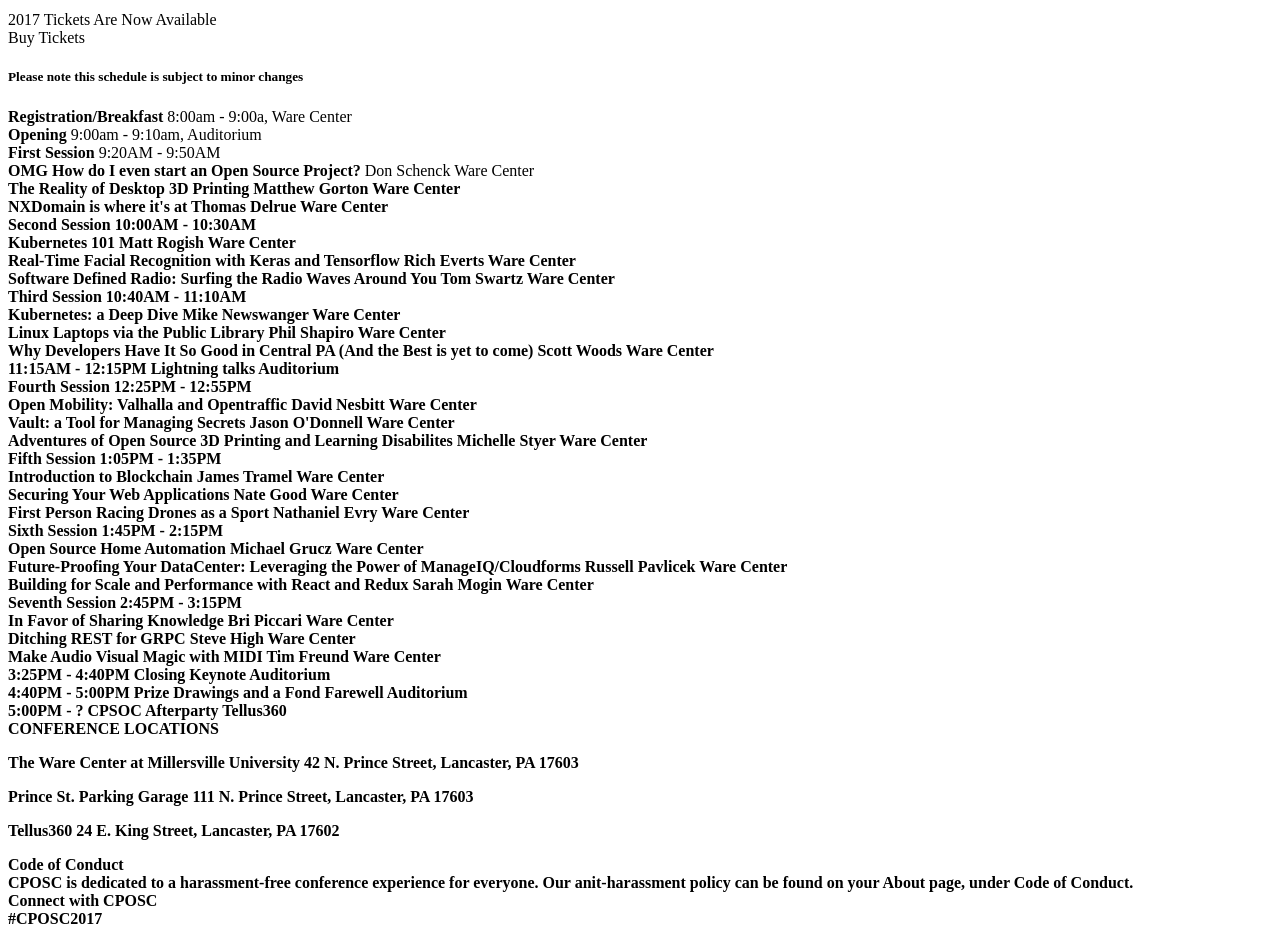
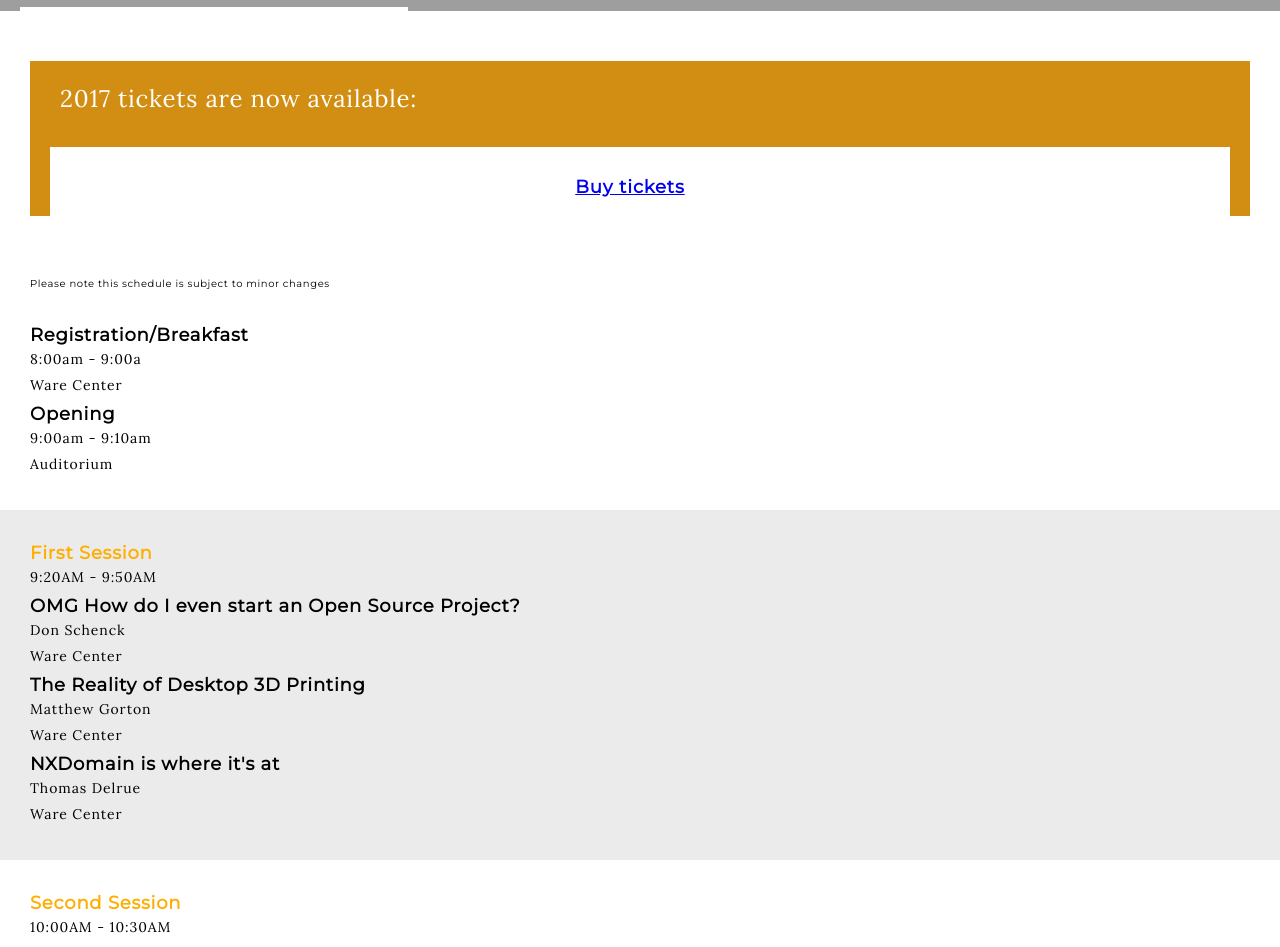
Before and after one commit to TheHopefulMarshmallow/group-project, a plain HTML site: page ssp.html in a window 1280 px wide. Shown: the part 187-1134 px from the top of the page. Drawn offline with Linux system fonts and the light colour scheme; grey boxes are pictures that could not be loaded.

Commit message:
rewrote ssq html and finished css for every page

```diff
--- a/ssp.html
+++ b/ssp.html
@@ -1,319 +1,217 @@
 <!DOCTYPE html>
 <html>
-  <head>
-    <meta name="viewport" content="width=device-width,    initial-scale=1.0">
-    <meta charset="utf-8">
-    <title> Speakers and Sessions Page </title>
-    <link rel="stylesheet" type="text/css" href="ssp.css">
-    <link href="https://fonts.googleapis.com/css?family=Lora%7CMontserrat" rel="stylesheet">
-  </head>
 
-    <body>
+<head>
+  <meta charset="utf-8">
+  <title>Speakers and Sessions</title>
+  <meta name="viewport" content="width=device-width, initial-scale=1.0">
+  <link href="https://fonts.googleapis.com/css?family=Lora|Montserrat" rel="stylesheet">
+  <link rel="stylesheet" type="text/css" href="style/style.css">
+</head>
 
-      <!-- Header -->
-      <header>
-        <h3> Central Pennsylvania Open Source Conference </h3>
 
-        <div class="about">
-          About
+<body>
+
+  <header class="header">
+    <div class="fltl">
+      <h1>Central Pennsvylvania Open Source Conference</h1>
+    </div>
+    <nav class="fltr">
+      <div class="dropdown">
+        <button class="dropbtn"><img class="drpi" src="back/burger.png" alt="menu" height="40" width="40"></button>
+        <div class="dropdown-content">
+          <a class="rgt" href="index.html">home</a>
+          <a class="rgt" href="become-a-sponsor.html">become a sponsor</a>
+          <a class="rgt" href="about.html">About</a>
+          <a class="rgt" href="ssp.html">speakers sessions</a>
+          <a class="rgt" href="tickets.html">tickets</a>
         </div>
-        <div class="sessions">
-          Sessions
-        </div>
-        <div class="sponsor">
-           Become A Sponsor
-         </div>
-         <div class="tickets">
-           Tickets
-         </div>
+      </div>
+    </nav>
+  </header>
+  <section class="heading">
+    <p class="lorab">Speakers and Sessions</p>
+    <div class="line">
 
-       </header>
-       <!-- End of Header -->
+    </div>
+  </section>
+  <section class="tickets">
+    <div class="whitesp">
+      <h1 class="lorab">2017 tickets are now available:</h1>
+      <div class="buy">
+        <a c href="#">Buy tickets</a>
+      </div>
+    </div>
+  </section>
+  <section class="note">
+    <p class="mon">Please note this schedule is subject to minor changes</p>
+  </section>
+  <section class="whitebox">
+    <h1 class="mon">Registration/Breakfast</h1>
+    <p class="lorao">8:00am - 9:00a</p>
+    <p class="lorao">Ware Center</p>
 
-       <!-- Top heading -->
-       <h2>
-         <div class="ss">
-           Speakers and Sessions
-         </div>
-       </h2>
+    <h1 class="mon">Opening</h1>
+    <p class="lorao">9:00am - 9:10am</p>
+    <p class="lorao">Auditorium</p>
 
-       <!-- Sass div classes -->
-       <section class="avail-tickets">
-         2017 Tickets Are Now Available
-         <div class="buy-tickets">
-           Buy Tickets
-         </div>
-       </section>
+  </section>
+  <section class="greybox">
+    <h1 class="mon2"> First Session </h1>
+    <p class="lorao">9:20AM - 9:50AM</P>
 
-       <h5> Please note this schedule is subject to minor changes </h5>
+    <p class="mon"> OMG How do I even start an Open Source Project?</p>
+    <p class="lorao">Don Schenck</p>
+    <p class="lorao">Ware Center</p>
 
-       <!-- Start of huge Section -->
-       <section>
+    <p class="mon">The Reality of Desktop 3D Printing</p>
+    <p class="lorao">Matthew Gorton</p>
+    <p class="lorao">Ware Center</p>
 
-         <div class="registration">
-           <strong>Registration/Breakfast</strong>
-           8:00am - 9:00a,
-           Ware Center
-         </div>
+    <p class="mon"> NXDomain is where it's at</p>
+    <p class="lorao">Thomas Delrue</p>
+    <p class="lorao">Ware Center</p>
+  </section>
+  <section class="whitebox">
+    <h1 class="mon2">Second Session</h1>
+    <p class="lorao">10:00AM - 10:30AM</p>
 
-          <div class="open">
-            <strong>Opening</strong>
-            9:00am - 9:10am,
-            Auditorium
-          </div>
+    <h1 class="mon">Kubernetes 101</h1>
+    <p class="lorao">Matt Rogish</p>
+    <p class="lorao">Ware Center</p>
 
-          <div class="gray-box">
-          <div class="first-sess">
-            <strong> First Session </strong>
-            9:20AM - 9:50AM
-          </div>
+    <h1 class="mon">Real-Time Facial Recognition with Keras and Tensorflow</h1>
+    <p class="lorao">Rich Everts</p>
+    <p class="lorao">Ware Center</p>
 
-          <div class="omg">
-            <strong> OMG How do I even start an Open Source Project?</strong>
-            Don Schenck
-            Ware Center
-          </div>
+    <h1 class="mon">Software Defined Radio: Surfing the Radio Waves Around You</h1>
+    <p class="lorao">Tom Swartz</p>
+    <p class="lorao">Ware Center</p>
+  </section>
+  <section class="greybox">
+    <h1 class="mon2">Third Session</h1>
+    <p class="lorao">10:40AM - 11:10AM</p>
 
-          <div class="desktop">
-            <strong> The Reality of Desktop 3D Printing</sstrong>
-            Matthew Gorton
-            Ware Center
-          </div>
+    <p class="mon">Kubernetes: a Deep Dive</p>
+    <p class="lorao">Mike Newswanger</p>
+    <p class="lorao">Ware Center</p>
 
-          <div class="domain">
-            <strong> NXDomain is where it's at</strong>
-            Thomas Delrue
-            Ware Center
-          </div>
-        </div>
+    <p class="mon">Linux Laptops via the Public Library</p>
+    <p class="lorao">Phil Shapiro</p>
+    <p class="lorao">Ware Center</p>
 
-        <div class="second-sess">
-          <strong>Second Session</strong>
-          10:00AM - 10:30AM
-        </div>
+    <p class="mon">Why Developers Have It So Good in Central PA (And the Best is yet to come)</p>
+    <p class="lorao">Scott Woods</p>
+    <p class="lorao">Ware Center</p>
 
-        <div class="kuber">
-          <strong>Kubernetes 101</strong>
-          Matt Rogish
-          Ware Center
-        </div>
+    <p class="mon">11:15AM - 12:15PM</p>
+    <p class="lorao">Lightning talks</p>
+    <p class="lorao">Auditorium</p>
+  </section>
+  <section class="whitebox">
+    <h1 class="mon2">Fourth Session</h1>
+    <p class="lorao">12:25PM - 12:55PM</p>
 
-        <div class="real-time">
-          <strong>Real-Time Facial Recognition with Keras and Tensorflow</strong>
-          Rich Everts
-          Ware Center
-        </div>
+    <h1 class="mon">Open Mobility: Valhalla and Opentraffic</h1>
+    <p class="lorao">David Nesbitt</p>
+    <p class="lorao">Ware Center</p>
 
-        <div class="software">
-          <strong>Software Defined Radio: Surfing the Radio Waves Around You</strong>
-          Tom Swartz
-          Ware Center
-        </div>
+    <h1 class="mon">Vault: a Tool for Managing Secrets</h1>
+    <p class="lorao">Jason O'Donnell</p>
+    <p class="lorao">Ware Center</p>
 
-        <div class="gray-box2">
-          <div class="third-sess">
-            <strong>Third Session</strong>
-            10:40AM - 11:10AM
-          </div>
+    <h1 class="mon">Adventures of Open Source 3D Printing and Learning Disabilites</h1>
+    <p class="lorao">Michelle Styer</p>
+    <p class="lorao">Ware Center</p>
+  </section>
+  <section class="greybox">
+    <h1 class="mon2">Fifth Session</h1>
+    <p class="lorao">1:05PM - 1:35PM</p>
 
-          <div class="kuber2">
-            <strong>Kubernetes: a Deep Dive</strong>
-            Mike Newswanger
-            Ware Center
-          </div>
 
-          <div class="linux">
-            <strong>Linux Laptops via the Public Library</strong>
-            Phil Shapiro
-            Ware Center
-          </div>
+    <p class="mon">Introduction to Blockchain</p>
+    <p class="lorao">James Tramel</p>
+    <p class="lorao">Ware Center</p>
 
-          <div class="why-develop">
-            <strong>Why Developers Have It So Good in Central PA
-              (And the Best is yet to come)</strong>
-              Scott Woods
-              Ware Center
-            </div>
-          </div>
 
-          <div class="white-box">
-            <div class="lightning">
-              11:15AM - 12:15PM
-              <strong>Lightning talks </strong>
-              Auditorium
-            </div>
-          </div>
+    <p class="mon">Securing Your Web Applications</p>
+    <p class="lorao">Nate Good</p>
+    <p class="lorao">Ware Center</p>
 
-          <div class="gray-box3">
-            <div class="fourth">
-              <strong>Fourth Session</strong>
-              12:25PM - 12:55PM
-            </div>
+    <p class="mon">First Person Racing Drones as a Sport</p>
+    <p class="lorao">Nathaniel Evry</p>
+    <p class="lorao">Ware Center</p>
+  </section>
+  <section class="whitebox">
+    <h1 class="mon2">Sixth Session</h1>
+    <p class="lorao">1:45PM - 2:15PM</p>
 
-            <div class="open-mob">
-              <strong>Open Mobility: Valhalla and Opentraffic</strong>
-              David Nesbitt
-              Ware Center
-            </div>
+    <h1 class="mon">Open Source Home Automation</h1>
+    <p class="lorao">Michael Grucz</p>
+    <p class="lorao">Ware Center</p>
 
-            <div class="vault">
-              <strong>Vault: a Tool for Managing Secrets</strong>
-              Jason O'Donnell
-              Ware Center
-            </div>
+    <h1 class="mon">Future-Proofing Your DataCenter: Leveraging the Power of ManageIQ/Cloudforms</h1>
+    <p class="lorao">Russell Pavlicek</p>
+    <p class="lorao">Ware Center</p>
 
-            <div class="adventure">
-              <strong>Adventures of Open Source 3D Printing and Learning Disabilites</strong>
-              Michelle Styer
-              Ware Center
-            </div>
-          </div>
+    <h1 class="mon">Building for Scale and Performance with React and Redux</h1>
+    <p class="lorao">Sarah Mogin</p>
+    <p class="lorao">Ware Center</p>
+  </section>
+  <section class="greybox">
+    <h1 class="mon2">Seventh Session</h1>
+    <p class="lorao">2:45PM - 3:15PM</p>
 
-          <div class="white-box2">
-            <div class="fifth-sess">
-              <strong>Fifth Session</strong>
-              1:05PM - 1:35PM
-            </div>
+    <p class="mon">In Favor of Sharing Knowledge</p>
+    <p class="lorao">Bri Piccari</p>
+    <p class="lorao">Ware Center</p>
 
-            <div class="intro">
-              <strong>Introduction to Blockchain</strong>
-              James Tramel
-              Ware Center
-            </div>
+    <p class="mon">Ditching REST for GRPC</p>
+    <p class="lorao">Steve High</p>
+    <p class="lorao">Ware Center</p>
 
-            <div class="secure">
-              <strong>Securing Your Web Applications</strong>
-              Nate Good
-              Ware Center
-            </div>
+    <p class="mon">Make Audio Visual Magic with MIDI</p>
+    <p class="lorao">Tim Freund</p>
+    <p class="lorao">Ware Center</p>
 
-            <div class="first">
-              <strong>First Person Racing Drones as a Sport</strong>
-              Nathaniel Evry
-              Ware Center
-            </div>
-          </div>
+    <p class="mon">3:25PM - 4:40PM</p>
+    <p class="lorao">Closing Keynote</p>
+    <p class="lorao">Auditorium</p>
 
-          <div class="gray-box4">
-            <div class="sixth-sess">
-              <strong>Sixth Session</strong>
-              1:45PM - 2:15PM
-            </div>
+    <p class="mon">4:40PM - 5:00PM</p>
+    <p class="lorao">Prize Drawings and a Fond Farewell</p>
+    <p class="lorao">Auditorium</p>
 
-            <div class="open-sc">
-              <strong>Open Source Home Automation</strong>
-              Michael Grucz
-              Ware Center
-            </div>
+    <p class="mon">5:00PM - ?</p>
+    <p class="lorao">CPSOC Afterparty</p>
+    <p class="lorao">Tellus360</p>
 
-            <div class="future">
-              <strong>Future-Proofing Your DataCenter: Leveraging the Power of ManageIQ/Cloudforms</strong>
-              Russell Pavlicek
-              Ware Center
-            </div>
+  </section>
+  <section class="Conference-Location">
+    <h1 class="mon">conference locations</h1>
+    <h2 class="mon2">the ware center</h2>
+    <p class="lorab">at millersville university</p>
+    <p class="lorab">42 N. prince street,</p>
+    <p class="lorab">Lancaster, PA 17603</p>
+    <h2 class="mon2">Prince st. parking garage</h2>
+    <p class="lorab">111 N. prince street,</p>
+    <p class="lorab">lancaster, PA 17603</p>
+    <h2 class="mon2">tellus360</h2>
+    <p class="lorab">24 E. king street,</p>
+    <p class="lorab">Lancaster, PA 17602</p>
+  </section>
+  <section class="greyspace">
+    <div class="">
 
-            <div class="build">
-              <strong>Building for Scale and Performance with React and Redux</strong>
-              Sarah Mogin
-              Ware Center
-            </div>
-          </div>
+    </div>
+  </section>
+  <section class="lastpart">
+    <h1 class="mon">code of conduct</h1>
+    <p class="lorab">CPOSC is dedicated to a harassment-free conference experience for everyone. Our anti-harassment policy can be found at: cposc.org/code-of-conduct</p>
+    <h1 class="mon2">connect</h1>
 
-          <div class="white-box3">
-            <div class="seventh-sess">
-              <strong>Seventh Session</strong>
-              2:45PM - 3:15PM
-            </div>
+    <h1 class="mon2">#CPOSC2017</h1>
+  </section>
+</body>
 
-            <div class="favor">
-              <strong>In Favor of Sharing Knowledge</strong>
-              Bri Piccari
-              Ware Center
-            </div>
-
-            <div class="ditch">
-              <strong>Ditching REST for GRPC</strong>
-              Steve High
-              Ware Center
-            </div>
-
-            <div class="audio">
-              <strong>Make Audio Visual Magic with MIDI</strong>
-              Tim Freund
-              Ware Center
-            </div>
-          </div>
-
-          <div class="gray-box5">
-            <div class="close">
-              3:25PM - 4:40PM
-              <strong>Closing Keynote</strong>
-              Auditorium
-            </div>
-          </div>
-
-          <div class="white-box4">
-            <div class="prize">
-              4:40PM - 5:00PM
-              <strong>Prize Drawings and a Fond Farewell</strong>
-              Auditorium
-            </div>
-          </div>
-
-          <div class="gray-box6">
-            <div class="cps">
-              5:00PM - ?
-              <strong>CPSOC Afterparty</strong>
-              Tellus360
-            </div>
-          </div>
-
-          <!-- End of huge Section -->
-       </section>
-
-       <section class="section2">
-         <div class="conference">
-           CONFERENCE LOCATIONS
-         </div>
-
-         <div class="ware-center">
-           <p><strong>The Ware Center</strong>
-             at Millersville University
-             42 N. Prince Street,
-             Lancaster, PA 17603</p>
-
-           <p><strong>Prince St. Parking Garage</strong>
-             111 N. Prince Street,
-             Lancaster, PA 17603</p>
-
-           <p><strong>Tellus360</strong>
-            24 E. King Street,
-            Lancaster, PA 17602</p>
-          </div>
-
-          <!-- Google Maps goes in this div -->
-            <div class="g-maps">
-
-            </div>
-        </section>
-
-        <footer>
-
-          <div class="coc">
-            Code of Conduct
-          </div>
-
-          <div class="cposc-ded">
-            CPOSC is dedicated to a harassment-free conference experience for everyone. Our anit-harassment policy can be found on your About page, under Code of Conduct.
-          </div>
-
-          <div class="conn">
-            Connect with CPOSC
-          </div>
-
-          <div class="cp-o">
-            #CPOSC2017
-          </div>
-        </footer>
-    </body>
 </html>
--- a/style/master.scss
+++ b/style/master.scss
@@ -89,6 +89,7 @@ $lstb:#313131;
 }
 
 //* home page *//
+
 .home{
 	.heading{
 		height: 230px;
@@ -137,6 +138,67 @@ $lstb:#313131;
 	}
 }
 
+//* ssp *//
+.note{
+	padding-left: 30px;
+	padding-right: 30px;
+	.mon{
+		font-size: 10px;
+		font-weight: 500;
+		line-height: 1.62;
+		letter-spacing: 0.6px;
+	}
+}
+.whitebox{
+	padding-top: 30px;
+	padding-bottom: 30px;
+	padding-left: 30px;
+	padding-right: 30px;
+	.mon{
+		font-size: 18px;
+		font-weight: bold;
+		letter-spacing: 0.8px;
+	}
+	.lorao{
+		font-size: 14px;
+		font-weight: lighter;
+		line-height: 1.5;
+		letter-spacing: 0.9px;
+		padding-bottom: 5px;
+	}
+	.mon2{
+		font-size: 18px;
+		font-weight: bold;
+		letter-spacing: 0.8px;
+		color: $orng;
+	}
+
+}
+.greybox{
+	padding-top: 30px;
+	padding-bottom: 30px;
+	padding-left: 30px;
+	padding-right: 30px;
+	background-color: $gry;
+	.mon{
+		font-size: 18px;
+		font-weight: bold;
+		letter-spacing: 0.8px;
+	}
+	.lorao{
+		font-size: 14px;
+		font-weight: lighter;
+		line-height: 1.5;
+		letter-spacing: 0.9px;
+		padding-bottom: 5px;
+	}
+	.mon2{
+		font-size: 18px;
+		font-weight: bold;
+		letter-spacing: 0.8px;
+		color: $orng;
+	}
+}
 
 //* is da sponser page mang *//
 
@@ -645,3 +707,19 @@ $lstb:#313131;
 		line-height: 1.5;
 	}
 }
+
+//* tickets page *//
+
+.ticket-cost{
+	padding-left: 30px;
+	padding-right: 30px;
+	padding-top: 20px;
+	.lorao{
+		padding-top: 10px;
+		padding-bottom: 10px;
+		color: $orng;
+	}
+	.mon{
+		font-weight: bold;
+	}
+}
```
Also changed, not shown: tickets.html (+91 -50 lines), style/style.css, 1 other file.
